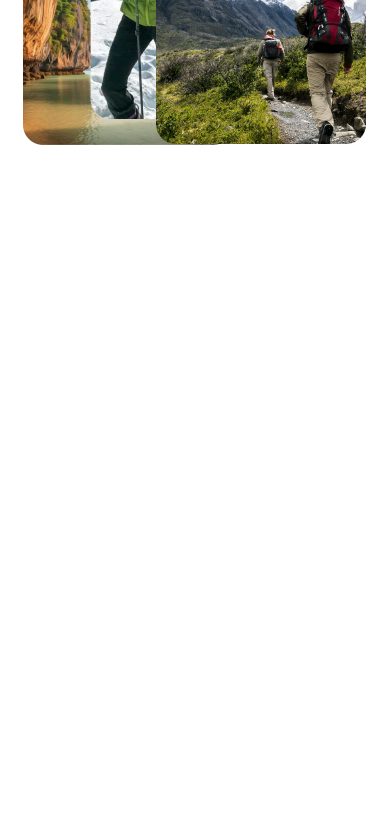
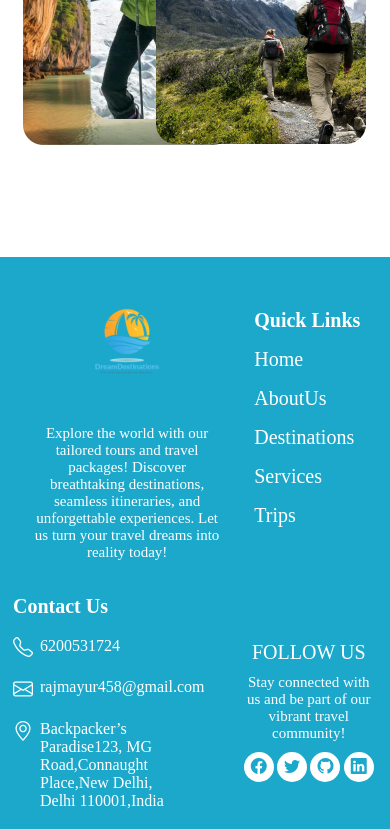
Before and after one commit to mayurraj2511/Tours-and-Travels, a plain HTML site: page index.html in a window 390 px wide. Shown: the part 5132-5961 px from the top of the page. Before the commit the page ends 5389 px from the top, so only its background shows below. Drawn offline with nearby package versions, Linux system fonts and the light colour scheme.

Commit message:
29042025

```diff
--- a/assets/css/style.css
+++ b/assets/css/style.css
@@ -416,12 +416,12 @@ footer {
 }
 .quick_links_footer {
     height: 40vh;
-    width: 20%;
-    /* background-color: lightblue; */
+    width: fit-content;
+    /* background-color: rgba(100, 44, 133, 0.226); */
     display: flex;
     flex-direction: column;
     justify-content: space-evenly;
-    align-items: center;
+    align-items: flex-start;
     color: rgba(255, 255, 255, 1);
 }
 .quick-links-heading {
@@ -446,11 +446,11 @@ footer {
 }
 .contact_us_footer {
     height: 40vh;
-    width: 20%;
+    width: 15%;
     display: flex;
     flex-direction: column;
     justify-content: space-evenly;
-    align-items: center;
+    align-items: flex-start;
     /* background-color: aquamarine; */
 }
 .ctc {
@@ -812,11 +812,121 @@ footer {
         }
 
 /* Gallery Ends Here      */
+/* Footer  */
     footer {
-        display: none;
+    height: fit-content;
+    width: 100vw;
+    /* background-color: blue; */
+    /* background-color: rgba(28, 168, 203, 1); */
+    display: flex;
+    flex-wrap: wrap;
+    /* flex-direction: column; */
+    justify-content: space-evenly;
+    align-items: center;
     }
+    .quick_about_footer {
+    height: 40vh;
+    width: 50%;
+    /* background-color: floralwhite ; */
+    display: flex;
+    flex-direction: column;
+    justify-content: space-evenly;
+    align-items: center;
+    }
+    .logo-footer-baba {
+    height: 100px;
+    width: 100px;
+    overflow: hidden;
+    }
+    .paragraph-footer-baba {
+    color: rgba(255, 255, 255, 1);
+    font-size: 15px;
+    text-align: center;
+    }
+    .quick_links_footer {
+    height: fit-content;
+    padding: 20px 0;
+    width: fit-content;
+    /* background-color: rgba(100, 44, 133, 0.226); */
+    display: flex;
+    flex-direction: column;
+    justify-content: space-evenly;
+    align-items: flex-start;
+    color: rgba(255, 255, 255, 1);
+    }
+    .quick-links-heading {
+    font-size: 20px;
+    color: rgba(255, 255, 255, 1);
+    }
+    .quick-link-span-baba {
+    display: flex;
+    height: 25vh;
+    width: 75%;
+    /* background-color: aqua; */
+    flex-direction: column;
+    justify-content: space-evenly;
+    align-items: flex-start;
+    color: rgba(255, 255, 255, 1);
 
-
-
-
+    }
+    .tag_of_nav-footer {
+    text-decoration: none;
+    color: rgba(255, 255, 255, 1);
+    font-size: 20px;
+    }
+    .contact_us_footer {
+    height: fit-content;
+    width: 55%;
+    display: flex;
+    flex-direction: column;
+    justify-content: space-evenly;
+    align-items: flex-start;
+    /* background-color: aquamarine; */
+    }
+    .ctc {
+    display: flex;
+    justify-content: space-between;
+    align-items: flex-start;
+    gap: 7px;
+    }
+    .followus_footer {
+    height: fit-content;
+    /* padding: 20px 0; */
+    width: 35%;
+    /* background-color: sandybrown; */
+    display: flex;
+    gap: 10px;
+    flex-direction: column;
+    justify-content: space-evenly;
+    align-items: center;
+    }
+    .follous-footer-span {
+    font-size: 20px;
+    color: rgba(255, 255, 255, 1);
+    }
+    .follous-footer-para {
+    font-size: 15px;
+    color: rgba(255, 255, 255, 1);
+    text-align: center;
+    }
+    .icon-box-footer {
+    display: flex;
+    height: auto;
+    width: 100%;
+    justify-content: space-evenly;
+    align-items: center;
+    }
+    .icn-circle {
+    height: 30px;
+    width: 30px;
+    border-radius: 50%;
+    background-color: rgba(255, 255, 255, 1);
+    display: flex;
+    justify-content: center;
+    align-items: center;
+    }
+    .iiccnn {
+    font-size: 16px;
+    color: rgba(28, 168, 203, 1);
+    }
 }
--- a/index.html
+++ b/index.html
@@ -10,7 +10,6 @@
     <link rel="stylesheet" href="assets/css/style.css">
 </head>
 <body>
-
     <main>
         <div class="prenav">
             <div class="pre1">
@@ -168,13 +167,13 @@
             </div>
             <div class="quick_links_footer">
                 <h5 class="quick-links-heading">Quick Links</h5>
-                    <ul class="quick-link-span-baba">
-                        <li><a href="#home-tag" class="tag_of_nav-footer">Home</a></li>
-                        <li><a href="#about-us-tag" class="tag_of_nav-footer">AboutUs</a></li>
-                        <li><a href="#destinations-tag" class="tag_of_nav-footer">Destinations</a></li>
-                        <li><a href="#services-tag" class="tag_of_nav-footer">Services</a></li>
-                        <li><a href="#gallery-tag" class="tag_of_nav-footer">Trips</a></li>
-                    </ul>
+                    <span class="quick-link-span-baba">
+                        <span><a href="#home-tag" class="tag_of_nav-footer">Home</a></span>
+                        <span><a href="#about-us-tag" class="tag_of_nav-footer">AboutUs</a></span>
+                        <span><a href="#destinations-tag" class="tag_of_nav-footer">Destinations</a></span>
+                        <span><a href="#services-tag" class="tag_of_nav-footer">Services</a></span>
+                        <span><a href="#gallery-tag" class="tag_of_nav-footer">Trips</a></span>
+                    </span>
 
 
             </div>
@@ -199,7 +198,7 @@
                 <span class="follous-footer-span">FOLLOW US</span>
                 <p class="follous-footer-para">Stay connected with us and be part of our vibrant travel community!</p>
                 <div class="icon-box-footer">
-                    <div class="icn-circle"><a href=""><i class="bi bi-facebook iiccnn"></i></a></div>
+                    <div class="icn-circle"><a href="https://www.facebook.com/mayur.raj.3576"><i class="bi bi-facebook iiccnn"></i></a></div>
                     <div class="icn-circle"><a href="https://x.com/immayur21"><i class="bi bi-twitter iiccnn"></i></a></div>
                     <div class="icn-circle"><a href="https://github.com/mayurraj2511"><i class="bi bi-github iiccnn"></i></a></div>
                     <div class="icn-circle"><a href="https://www.linkedin.com/in/mayur-kumar-raj-1083b01ba/"><i class="bi bi-linkedin iiccnn"></i></a></div>
@@ -207,10 +206,10 @@
             </div>
         </footer>
     </main>
-<script src="assets/js/script.js"></script>
-<script>
-    loadDestintions();
-    loadServices();
-</script>
+        <script src="assets/js/script.js"></script>
+        <script>
+            loadDestintions();
+            loadServices();
+        </script>
 </body>
 </html>
```
